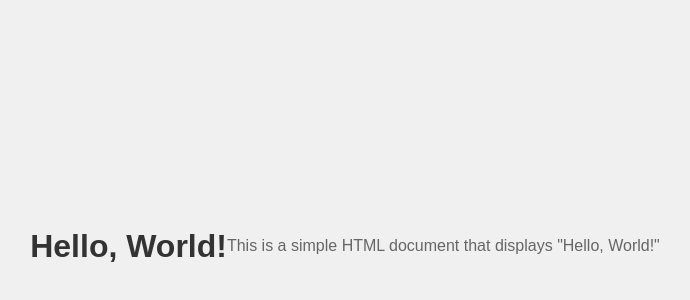
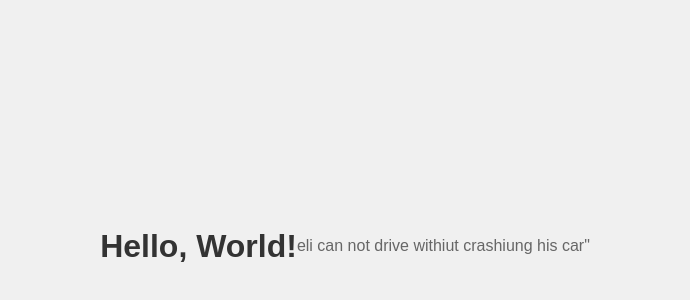
Before and after one commit to XavierAdams/XaviersWebcite, a plain HTML site: page index.html in a window 1280 px wide. Shown: the part 154-454 px from the top of the page, without its empty margins (295-985 px from the left). Drawn offline with Linux system fonts and the light colour scheme.

Commit message:
Add files via upload

```diff
--- a/index.html
+++ b/index.html
@@ -6,6 +6,6 @@
 </head>
 <body>
     <h1>Hello, World!</h1>
-    <p>This is a simple HTML document that displays "Hello, World!"</p>
+    <p>eli can not drive withiut crashiung his car"</p>
 </body>
 </html>
```
